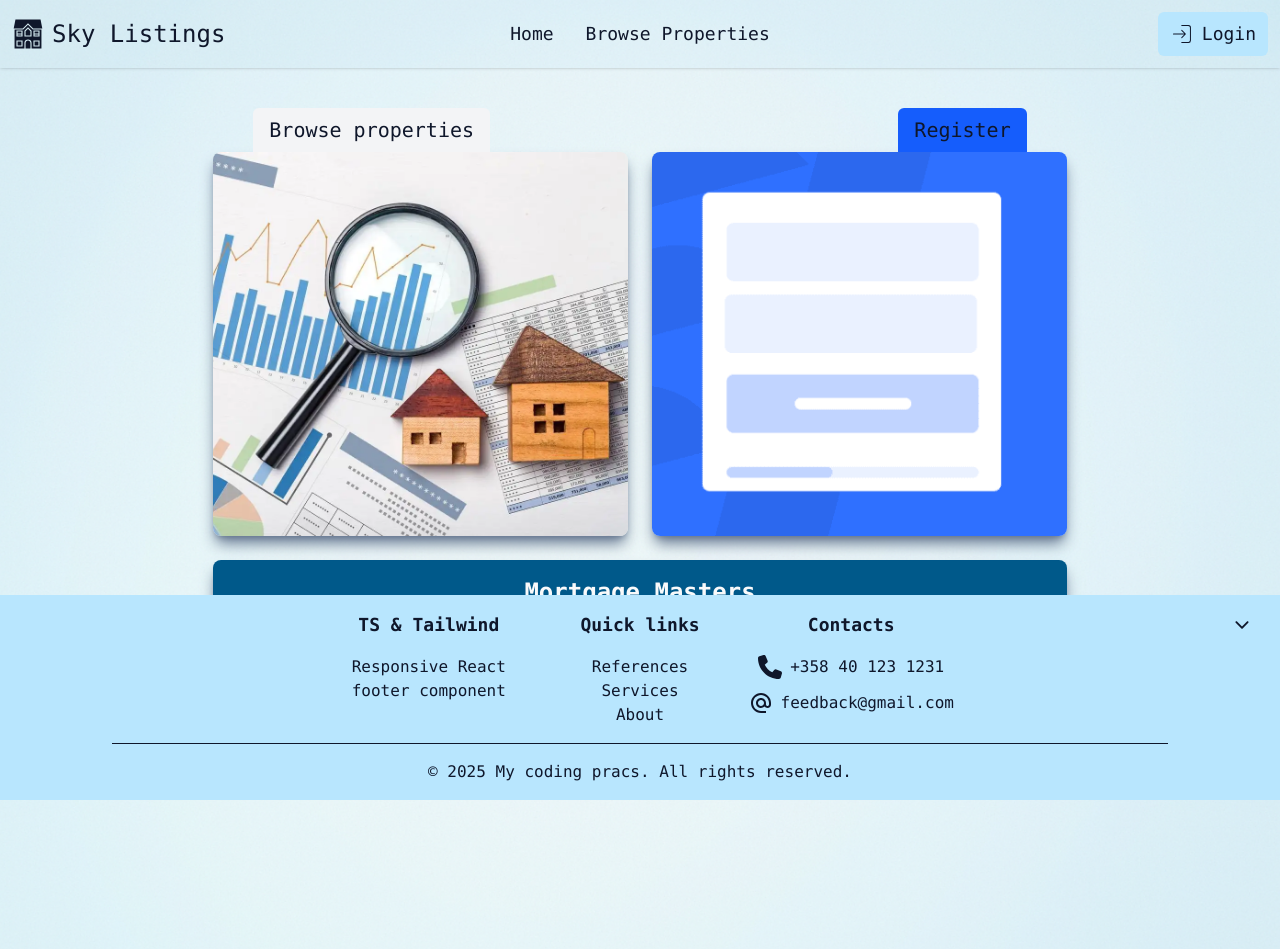
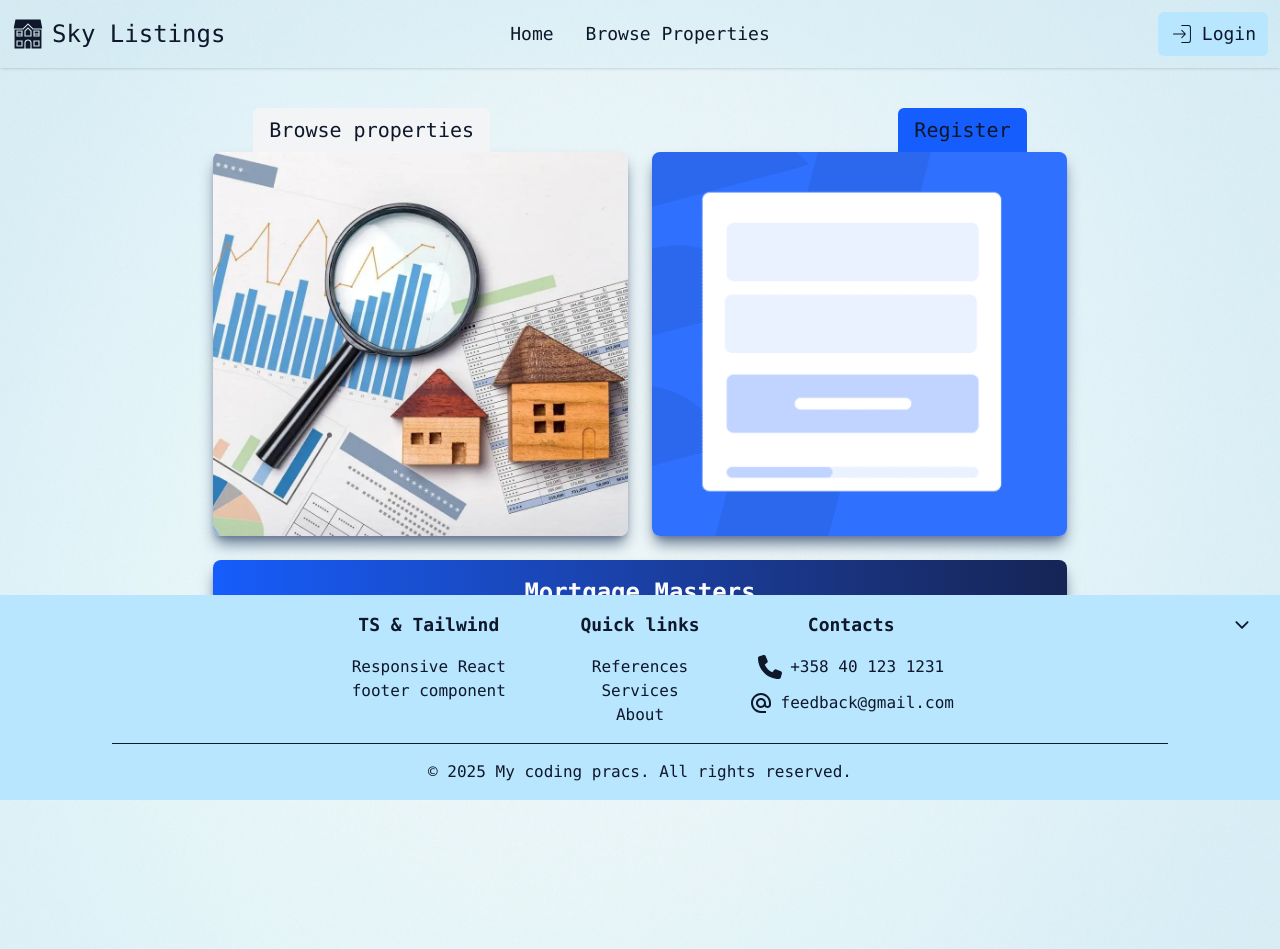
Before and after one commit to olliuhlbeck/sky-listings, a React (Vite) app in the folder frontend/: page / in a window 1280 px wide. Built offline with nearby package versions, Linux system fonts and the light colour scheme.

Commit message:
change to gradient background color

```diff
--- a/frontend/src/components/GeneralComponents/AdComponent.tsx
+++ b/frontend/src/components/GeneralComponents/AdComponent.tsx
@@ -21,7 +21,7 @@ const AdComponent: React.FC<AdTypes> = ({
   return (
     <div
       data-testid='ad-component'
-      className={`flex w-4/6 items-center p-4 rounded-lg shadow-lg shadow-slate-500 bg-sky-800 gap-10 ${addToClassName}`}
+      className={`flex w-4/6 items-center p-4 rounded-lg shadow-lg shadow-slate-500 bg-gradient-to-r from-blue-600 to-blue-950  gap-10 ${addToClassName}`}
     >
       <div className='pl-6 hidden md:block'>
         <IconComponent icon={icon} size={36} className='text-sky-200' />
```
